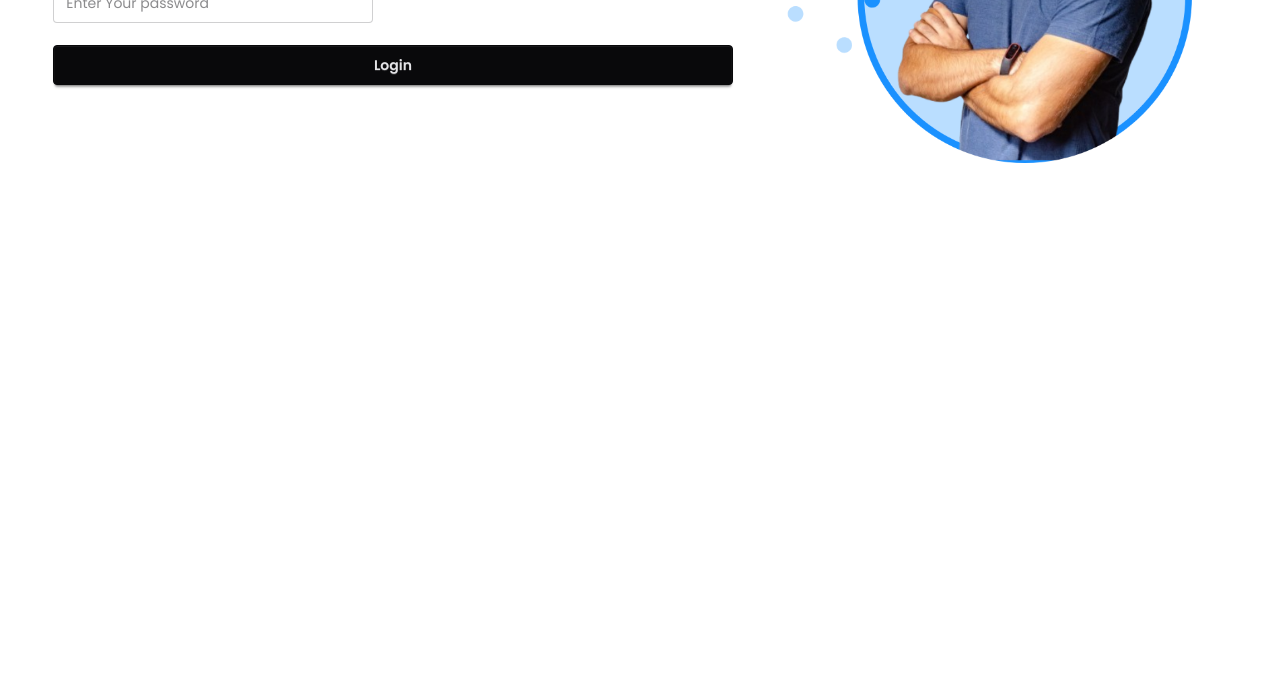
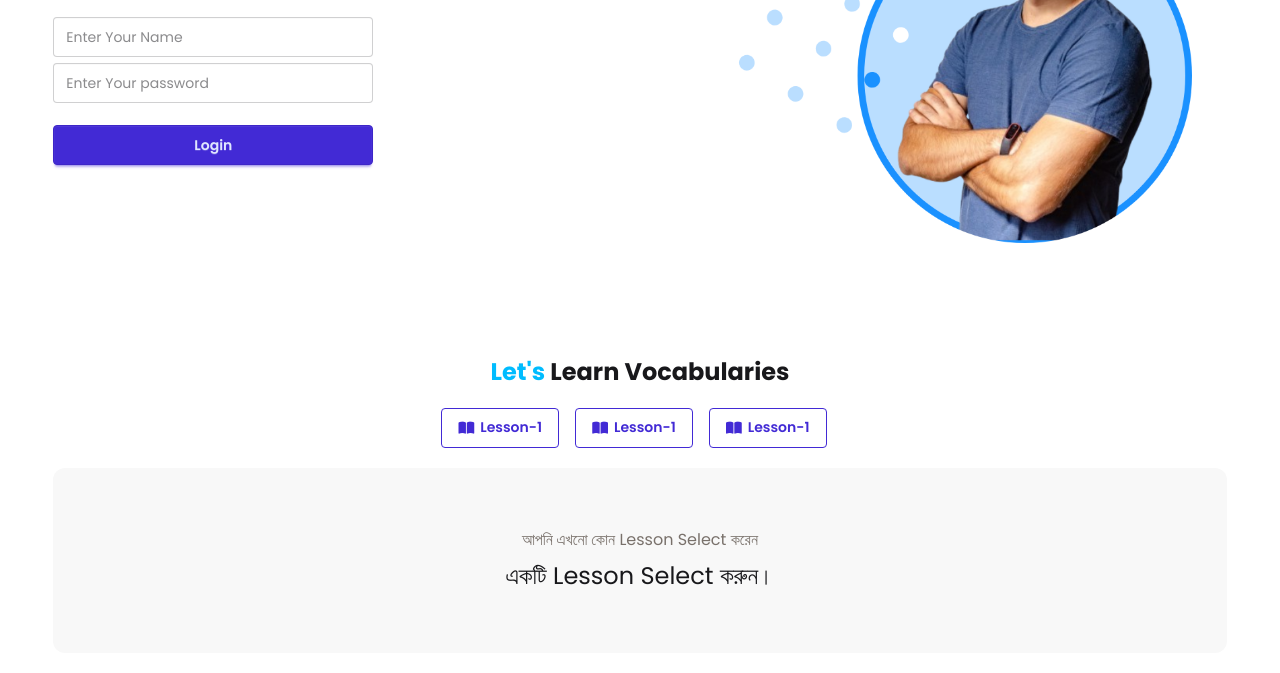
Before and after one commit to mehadiHasanDiner/words-janala-app, a plain HTML site: page index.html in a window 1280 px wide. Shown: the part 363-1036 px from the top of the page. Before the commit the page ends 800 px from the top, so only its background shows below. Drawn offline with nearby package versions, Linux system fonts and the light colour scheme.

Commit message:
lesson section done

```diff
--- a/index.html
+++ b/index.html
@@ -50,12 +50,12 @@
                 </div>
                 <div class="navbar-end hidden sm:flex">
                     <ul class="menu menu-horizontal px-1 ">
-                        <li><button class="btn btn-outline btn-primary mr-3"> <span><i
-                                        class="fa-regular fa-circle-question"></i></span> FAQ</button></li>
-                        <li><button class="btn btn-outline btn-primary mr-3"> <span><i
-                                        class="fa-solid fa-book-open"></i></span> Learn</button></li>
-                        <li><button class="btn btn-outline btn-primary"> <span><i
-                                        class="fa-solid fa-arrow-right-from-bracket"></i></span> Logout</button></li>
+                        <li><button class="btn btn-outline btn-primary mr-3"> <i
+                                    class="fa-regular fa-circle-question"></i>FAQ</button></li>
+                        <li><button class="btn btn-outline btn-primary mr-3"> <i class="fa-solid fa-book-open"></i>
+                                Learn</button></li>
+                        <li><button class="btn btn-outline btn-primary"> <i
+                                    class="fa-solid fa-arrow-right-from-bracket"></i> Logout</button></li>
                     </ul>
                 </div>
 
@@ -65,23 +65,43 @@
 
     <!-- hero section -->
     <section>
-        <div class="w-11/12 mx-auto flex justify-between items-center">
+        <div class="w-11/12 mx-auto flex justify-between items-center py-20">
             <div class="hero-text space-y-4">
                 <h2 class="font-bold text-3xl"> <span class=" text-[#00BCFF]">English</span> is Easy!!</h2>
                 <p class="font2 text-lg">আজ থেকেই আপনার ভাষা শেখার যাত্রা শুরু করুন। আপনি যদি নতুন হন অথবা আপনার দক্ষতা
-                    বাড়াতে
-                    চান, আমাদের Interactive Lessons আপনাকে নিয়ে যাবে অন্য একটি Level এ</p>
+                    বাড়াতে চান, আমাদের Interactive Lessons আপনাকে নিয়ে যাবে অন্য একটি Level এ</p>
                 <div class="user-login">
-                    <fieldset class="fieldset">
+                    <fieldset class="fieldset ">
                         <input type="text" class="input" placeholder="Enter Your Name" />
                         <input type="password" class="input" placeholder="Enter Your password" />
-                        <button class="btn btn-neutral mt-4">Login</button>
+                        <button class="btn btn-primary mt-4 input">Login</button>
                     </fieldset>
                 </div>
             </div>
             <div class="hero-model">
                 <img src="./assets/hero-student.png" alt="">
             </div>
+        </div>
+    </section>
+
+    <!-- learn vocabularies section  -->
+
+    <section>
+        <div class="text-center space-y-5">
+            <h2 class="font-bold text-2xl"> <span class=" text-[#00BCFF]">Let's</span> Learn Vocabularies</h2>
+            <div class="lesson-button">
+                <button class="btn btn-outline btn-primary mr-3"> <i class="fa-solid fa-book-open"></i></>
+                    Lesson-1</button>
+                <button class="btn btn-outline btn-primary mr-3"> <i class="fa-solid fa-book-open"></i></>
+                    Lesson-1</button>
+                <button class="btn btn-outline btn-primary mr-3"> <i class="fa-solid fa-book-open"></i></>
+                    Lesson-1</button>
+            </div>
+        </div>
+        <div id="lesson-container" class=" w-11/12 mx-auto text-center my-5 bg-[#F8F8F8] py-15 space-y-2 rounded-xl">
+            <p class="text-[#79716B]"><span class="font2 ">আপনি এখনো কোন</span> Lesson Select <span
+                    class="font2">করেন</span></p>
+            <p class="text-2xl"><span class="font2">একটি</span> Lesson Select <span class="font2">করুন।</span></p>
         </div>
     </section>
 
```
